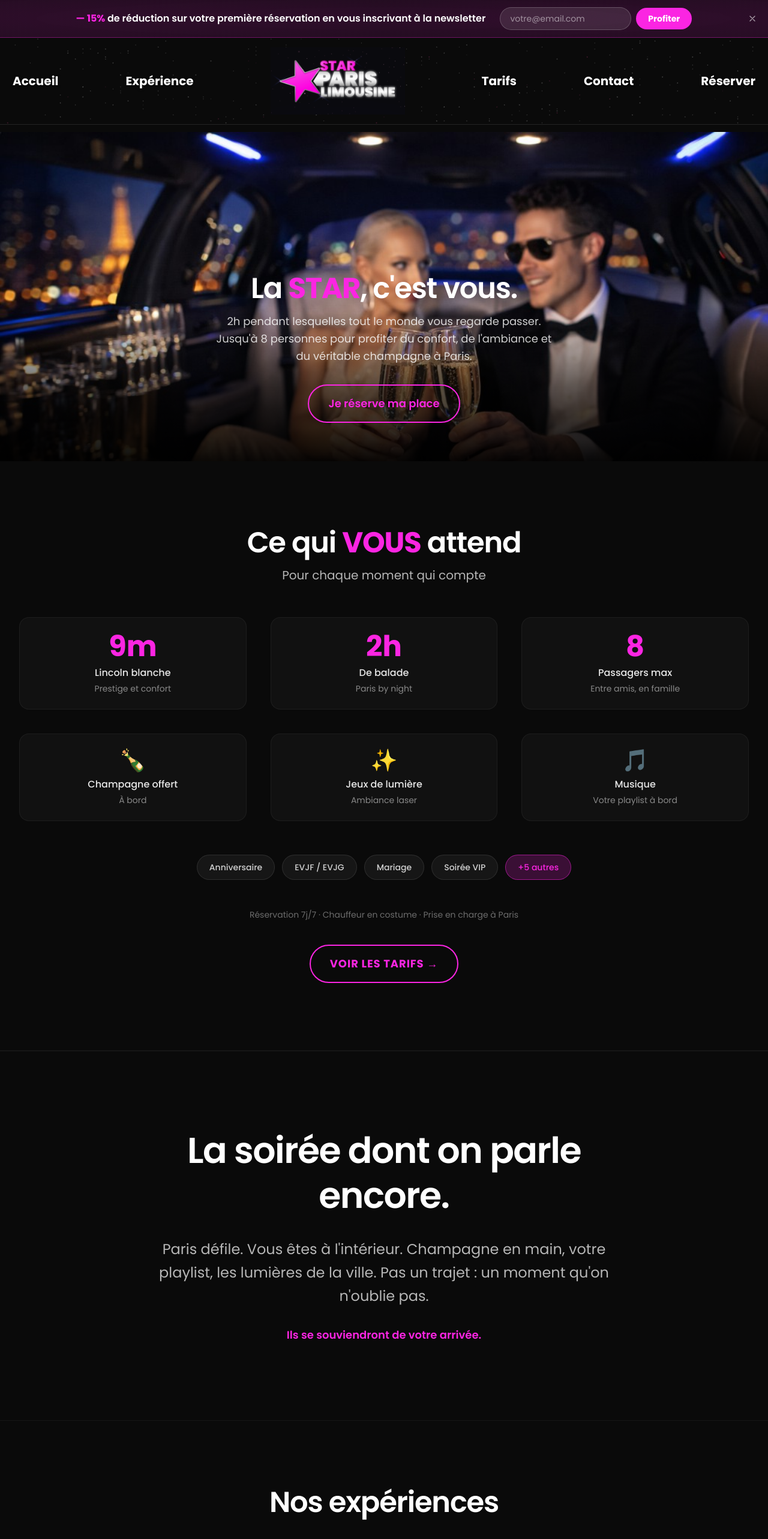
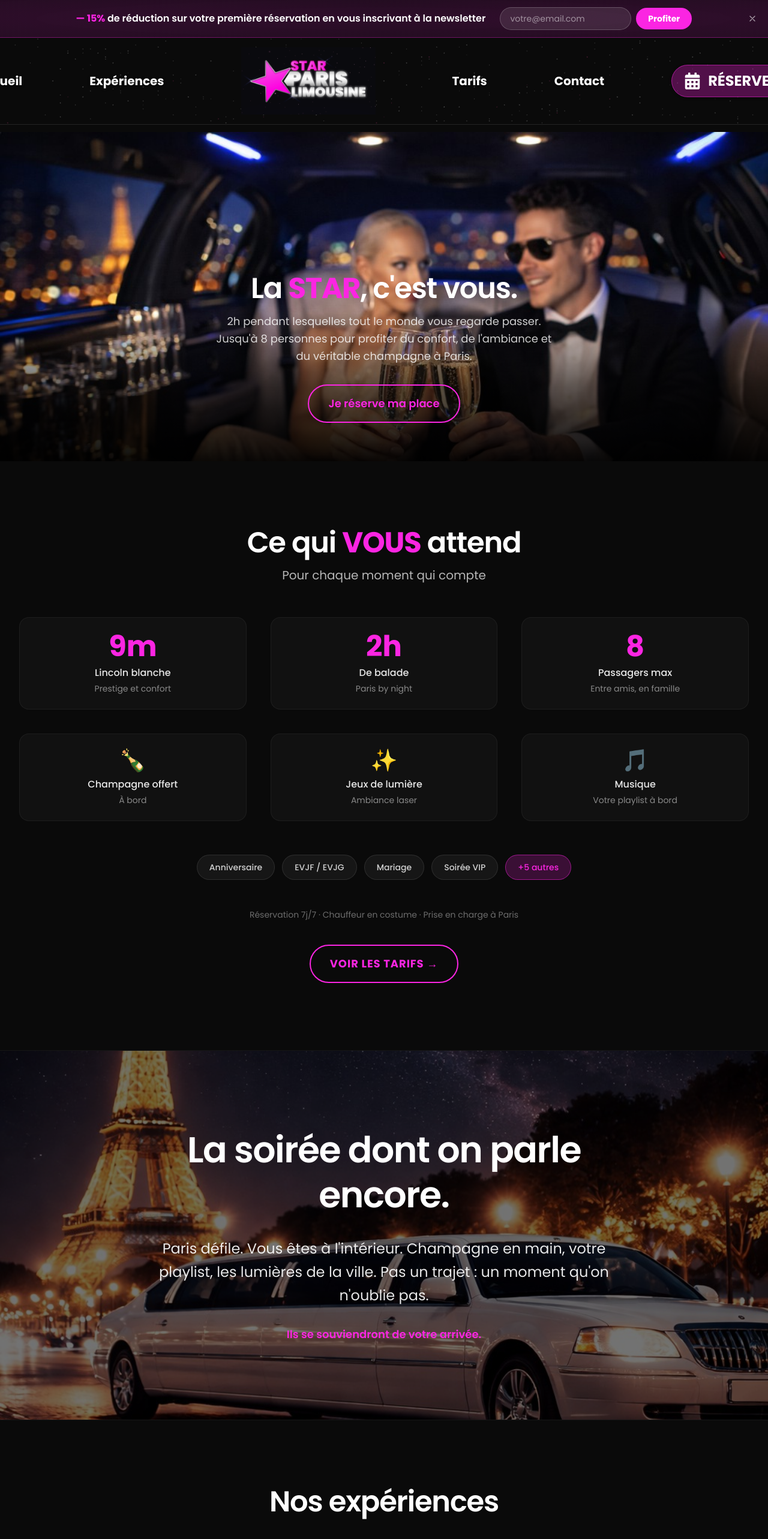
Before and after one commit to web-difference/ParisLimousines, a Next.js app: page / in a window 1280 px wide. Shown: the top 2566 px of the page at 60% size. Built offline with nearby package versions, Linux system fonts and the light colour scheme.

Commit message:
[FIX] some changes

```diff
--- a/package.json
+++ b/package.json
@@ -11,7 +11,8 @@
   "dependencies": {
     "next": "16.1.6",
     "react": "19.2.3",
-    "react-dom": "19.2.3"
+    "react-dom": "19.2.3",
+    "react-icons": "^5.5.0"
   },
   "devDependencies": {
     "@tailwindcss/postcss": "^4",
--- a/src/app/page.tsx
+++ b/src/app/page.tsx
@@ -107,13 +107,24 @@ export default function Home() {
       </section>
 
       {/* La soirée dont on parle encore */}
-      <section className="py-24 md:py-32 border-t border-white/5">
-        <div className="container mx-auto px-4 sm:px-6 lg:px-8">
+      <section className="relative py-24 md:py-32 overflow-hidden min-h-[28rem] flex items-center">
+        <div className="absolute inset-0">
+          <Image
+            src="/section-soiree-paris.png"
+            alt=""
+            fill
+            className="object-cover object-[50%_60%]"
+            sizes="100vw"
+            unoptimized
+          />
+          <div className="absolute inset-0 bg-black/55" aria-hidden />
+        </div>
+        <div className="relative z-10 container mx-auto px-4 sm:px-6 lg:px-8">
           <div className="max-w-3xl mx-auto text-center">
             <h2 className="font-display text-3xl sm:text-4xl md:text-5xl lg:text-6xl font-semibold tracking-tight text-white leading-tight">
               La soirée dont on parle encore.
             </h2>
-            <p className="mt-8 text-xl md:text-2xl text-white/70 leading-relaxed">
+            <p className="mt-8 text-xl md:text-2xl text-white/90 leading-relaxed">
               Paris défile. Vous êtes à l&apos;intérieur. Champagne en main, votre playlist, les lumières de la ville.
               Pas un trajet : un moment qu&apos;on n&apos;oublie pas.
             </p>
--- a/src/components/Header.tsx
+++ b/src/components/Header.tsx
@@ -3,11 +3,12 @@
 import Link from "next/link";
 import Image from "next/image";
 import { useState } from "react";
+import { FaCalendarAlt } from "react-icons/fa";
 import Starfield from "./Starfield";
 
 const leftNavLinks = [
   { href: "/", label: "Accueil" },
-  { href: "/prestations", label: "Expérience" },
+  { href: "/prestations", label: "Expériences" },
 ];
 
 const rightNavLinks = [
@@ -62,16 +63,16 @@ export default function Header() {
                 </Link>
               </li>
             ))}
-            <li className="relative group">
+            <li>
               <a
-                href="tel:0645373229"
-                className="text-lg md:text-xl font-black text-white hover:text-[#FB25E2] drop-shadow-[0_1px_2px_rgba(0,0,0,0.8)] transition-colors"
+                href="https://wa.me/33645373229"
+                target="_blank"
+                rel="noopener noreferrer"
+                className="inline-flex items-center gap-3 text-xl md:text-2xl font-black px-5 py-2.5 rounded-full bg-[#FB25E2]/30 text-white hover:bg-[#FB25E2]/50 border border-[#FB25E2]/50 drop-shadow-[0_1px_2px_rgba(0,0,0,0.8)] transition-colors"
               >
-                Réserver
+                <FaCalendarAlt className="w-7 h-7 shrink-0" aria-hidden />
+                RÉSERVER
               </a>
-              <span className="absolute left-1/2 -translate-x-1/2 top-full mt-2 px-3 py-1.5 bg-white/10 rounded text-xs font-medium text-white/90 opacity-0 pointer-events-none group-hover:opacity-100 transition-opacity whitespace-nowrap">
-                06 45 37 32 29
-              </span>
             </li>
           </ul>
 
@@ -110,8 +111,15 @@ export default function Header() {
                 </li>
               ))}
               <li>
-                <a href="tel:0645373229" className="block text-lg font-black text-white hover:text-[#FB25E2] drop-shadow-[0_1px_2px_rgba(0,0,0,0.8)] transition-colors">
-                  Réserver — 06 45 37 32 29
+                <a
+                  href="https://wa.me/33645373229"
+                  target="_blank"
+                  rel="noopener noreferrer"
+                  className="inline-flex items-center gap-3 text-xl font-black px-5 py-2.5 rounded-full bg-[#FB25E2]/30 text-white hover:bg-[#FB25E2]/50 border border-[#FB25E2]/50 transition-colors"
+                  onClick={() => setMobileMenuOpen(false)}
+                >
+                  <FaCalendarAlt className="w-7 h-7 shrink-0" aria-hidden />
+                  RÉSERVER
                 </a>
               </li>
             </ul>
```
Also changed, not shown: public/section-soiree-paris.png (added), 1 other file (tests, documents, lock files or other folders).
